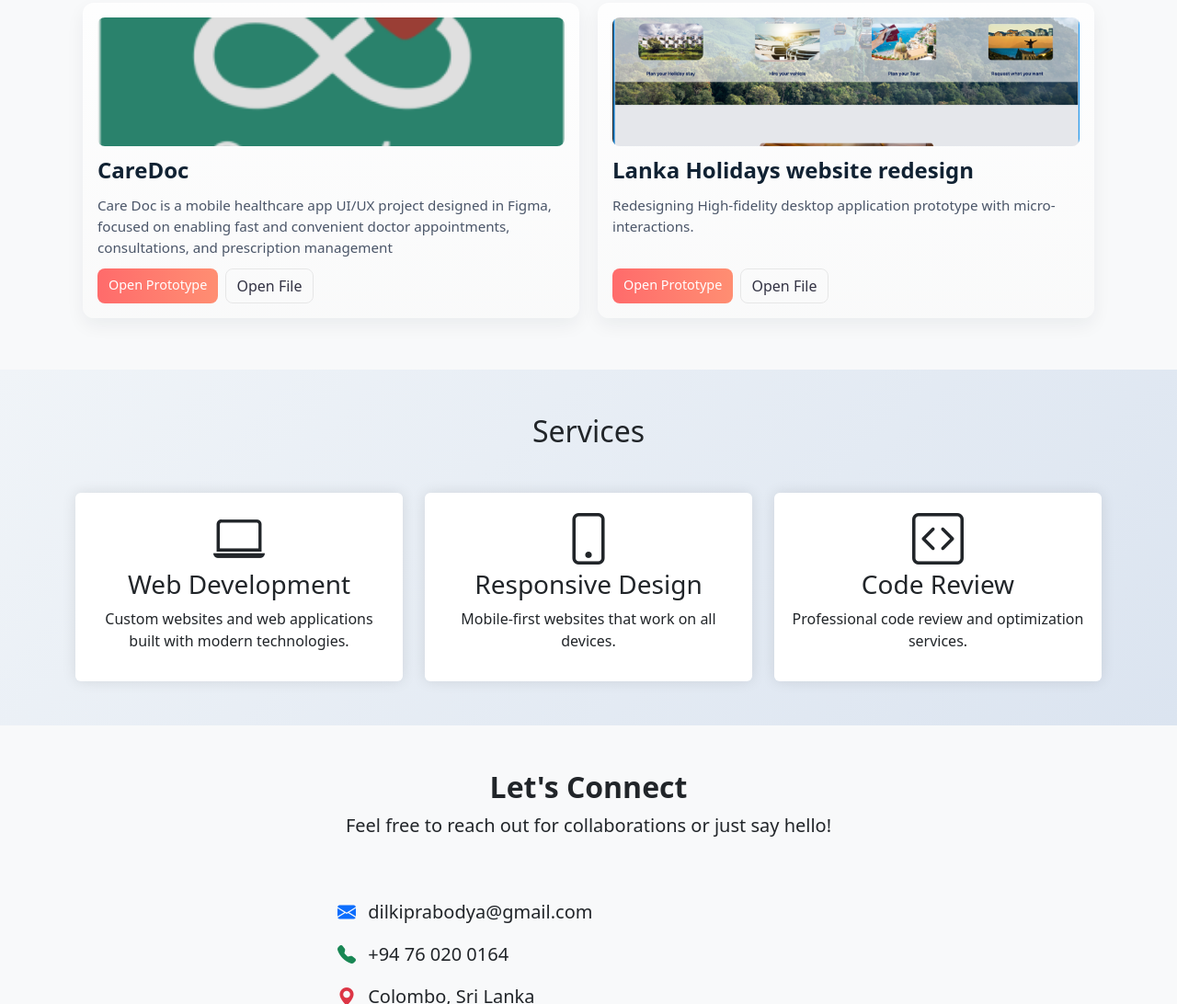
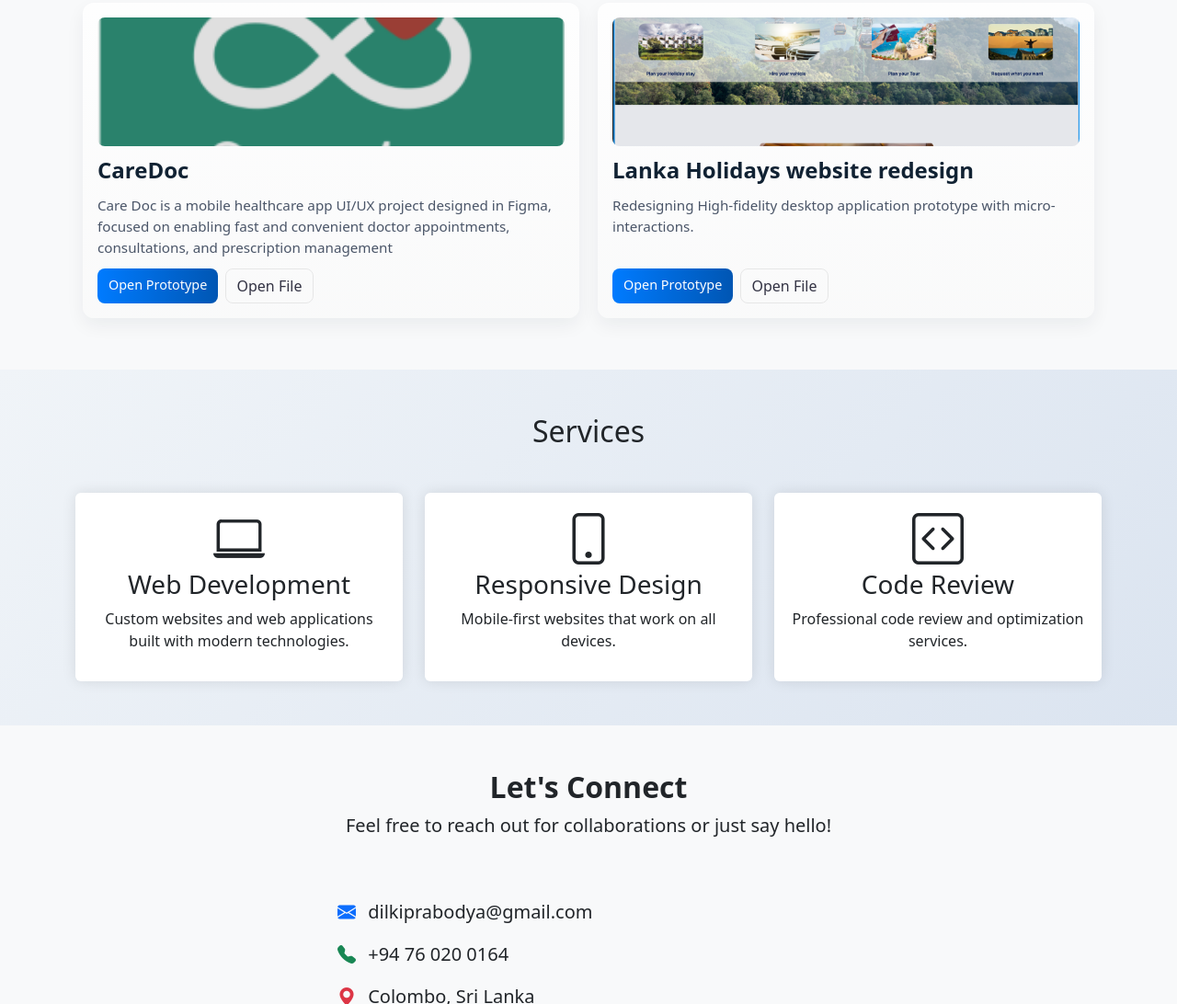
Before and after one commit to dilkihewage/my-portfolio-website, a plain HTML site: page index.html in a window 1280 px wide. Shown: the part 6657-7749 px from the top of the page at 92% size. Drawn offline with nearby package versions, Linux system fonts and the light colour scheme.

Commit message:
Change Figma button gradient colors

```diff
--- a/assets/css/style.css
+++ b/assets/css/style.css
@@ -655,7 +655,7 @@ html {
 }
 
 .figma-card .btn-figma {
-    background: linear-gradient(90deg, #ff6b6b, #ff8e72);
+    background: linear-gradient(90deg, #007bff, #0056b3);
     color: white;
     border: none;
     padding: 0.4rem 0.75rem;
```
